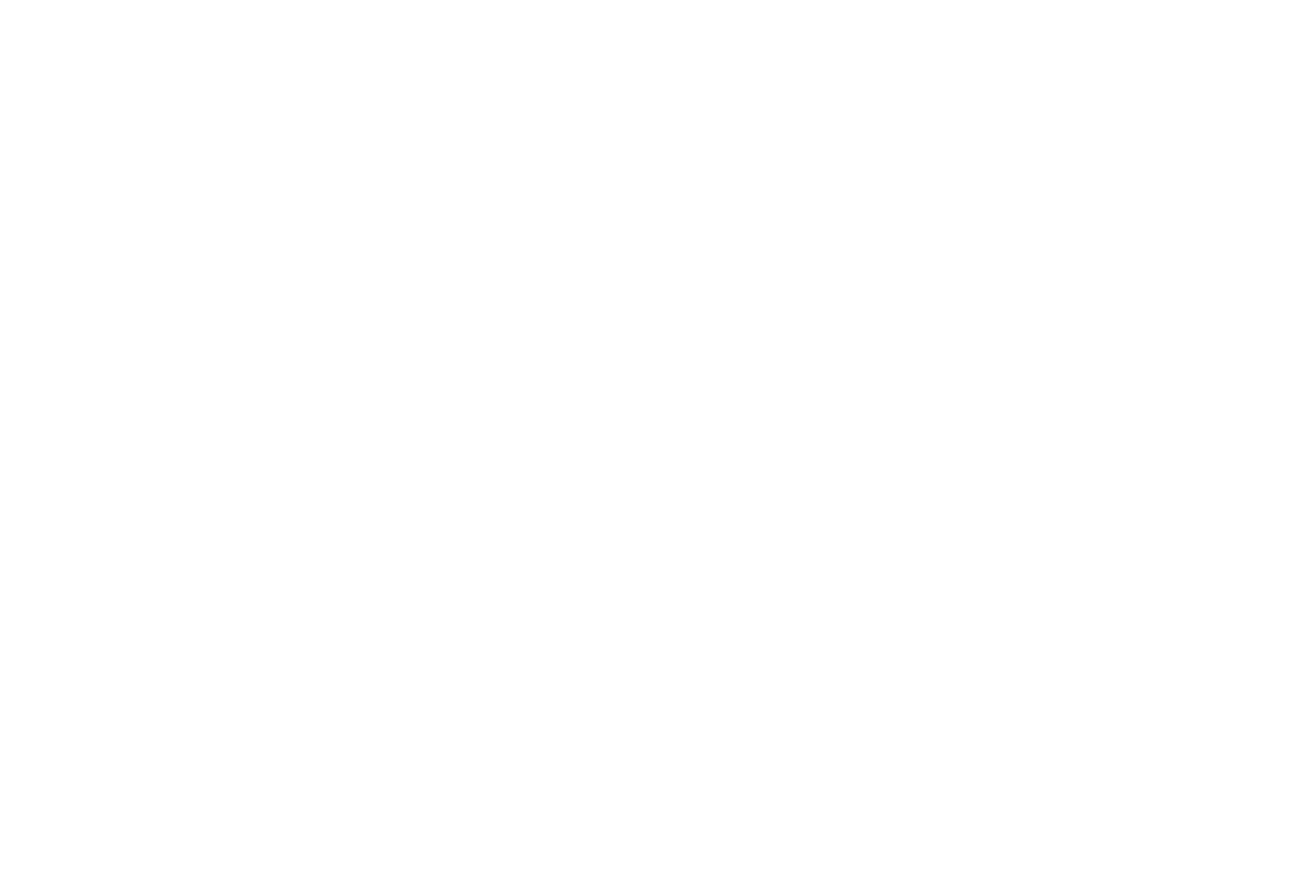
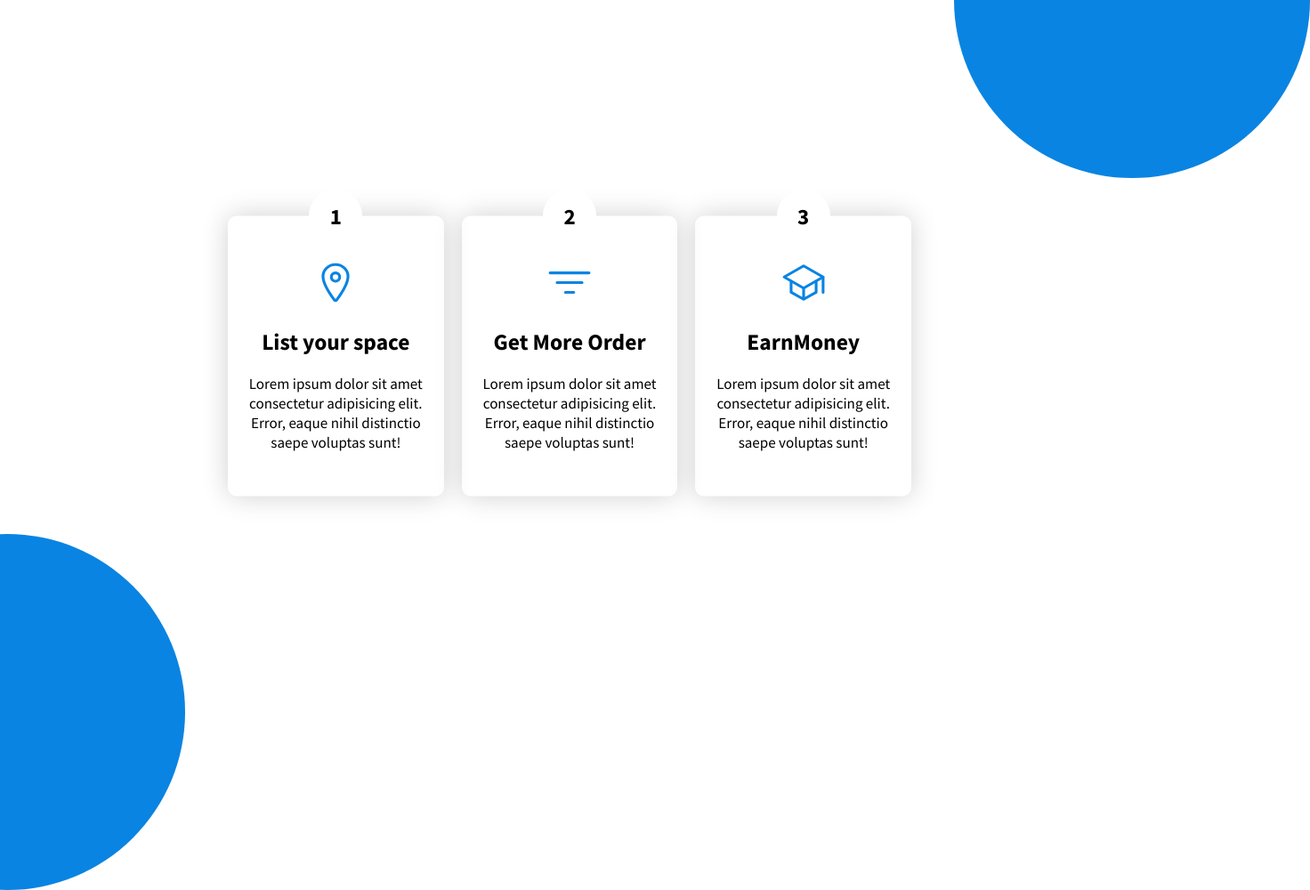
Before and after one commit to MimHeMimDal/HW08-maktab90, a plain HTML site: page Question6-implent/index.html in a window 1280 px wide. Shown: the whole page at 89% size, 1472 px wide, since content can reach past the window. Before the commit the page ends 800 px from the top, so only its background shows below. Drawn offline with nearby package versions, Linux system fonts and the light colour scheme.

Commit message:
add desktop version

```diff
--- a/Question6-implent/index.html
+++ b/Question6-implent/index.html
@@ -7,5 +7,45 @@
     <link rel="stylesheet" href="style.css" />
     <title>Document</title>
   </head>
-  <body></body>
+  <body>
+    <div class="circle top"></div>
+    <div class="circle bot"></div>
+    <div class="container">
+      <div class="card">
+        <div class="num circle">1</div>
+        <div><ion-icon name="location-outline"></ion-icon></div>
+        <h2>List your space</h2>
+        <p>
+          Lorem ipsum dolor sit amet consectetur adipisicing elit. Error, eaque
+          nihil distinctio saepe voluptas sunt!
+        </p>
+      </div>
+      <div class="card">
+        <div class="num circle">2</div>
+        <div><ion-icon name="filter-outline"></ion-icon></div>
+        <h2>Get More Order</h2>
+        <p>
+          Lorem ipsum dolor sit amet consectetur adipisicing elit. Error, eaque
+          nihil distinctio saepe voluptas sunt!
+        </p>
+      </div>
+      <div class="card">
+        <div class="num circle">3</div>
+        <div><ion-icon name="school-outline"></ion-icon></div>
+        <h2>EarnMoney</h2>
+        <p>
+          Lorem ipsum dolor sit amet consectetur adipisicing elit. Error, eaque
+          nihil distinctio saepe voluptas sunt!
+        </p>
+      </div>
+    </div>
+  </body>
+  <script
+    type="module"
+    src="https://unpkg.com/ionicons@5.5.2/dist/ionicons/ionicons.esm.js"
+  ></script>
+  <script
+    nomodule
+    src="https://unpkg.com/ionicons@5.5.2/dist/ionicons/ionicons.js"
+  ></script>
 </html>
--- a/Question6-implent/style.css
+++ b/Question6-implent/style.css
@@ -1,13 +1,25 @@
-*, *::after, *::before {
+@import url("https://fonts.googleapis.com/css2?family=Source+Sans+Pro:wght@400;700&family=Vazirmatn:wght@400;700&display=swap");
+
+*,
+*::after,
+*::before {
   padding: 0;
   margin: 0;
   box-sizing: border-box;
 }
 
-html, body {
+:root {
+  --blue: #0984e2;
+  --shasow: #d0d0d0;
+}
+
+html,
+body {
   width: 100%;
   height: 100%;
   font-size: 62.5%;
+  overflow: hidden;
+  font-family: "Source Sans Pro";
 }
 
 img {
@@ -15,3 +27,70 @@ img {
   height: 100%;
   object-fit: cover;
 }
+
+@media (min-width: 1080px) {
+  .circle {
+    border-radius: 50%;
+  }
+
+  .card {
+    display: flex;
+    flex-direction: column;
+    gap: 2rem;
+    text-align: center;
+    padding: 5rem 1.5rem;
+    border-radius: 10px;
+    box-shadow: 0 0 3rem 0rem var(--shasow);
+    font-size: 1.7rem;
+    position: relative;
+  }
+
+  ion-icon {
+    font-size: 5rem;
+    color: var(--blue);
+  }
+
+  .num {
+    display: flex;
+    justify-content: center;
+    align-items: center;
+    text-align: center;
+    position: absolute;
+    top: 0;
+    right: 50%;
+    transform: translate(50%, -50%);
+    background-color: white;
+    width: 60px;
+    height: 60px;
+    font-size: 2.5rem;
+    font-weight: bold;
+  }
+
+  .top {
+    position: absolute;
+    top: -25%;
+    right: -15%;
+    width: 400px;
+    height: 400px;
+    background-color: var(--blue);
+  }
+
+  .bot {
+    position: absolute;
+    bottom: -25%;
+    left: -15%;
+    width: 400px;
+    height: 400px;
+    background-color: var(--blue);
+  }
+
+  .container {
+    position: absolute;
+    top: 50%;
+    left: 50%;
+    transform: translate(-50%, -50%);
+    display: flex;
+    gap: 2rem;
+    width: 60%;
+  }
+}
```
Lines whose indentation alone changed are shown as unchanged.
